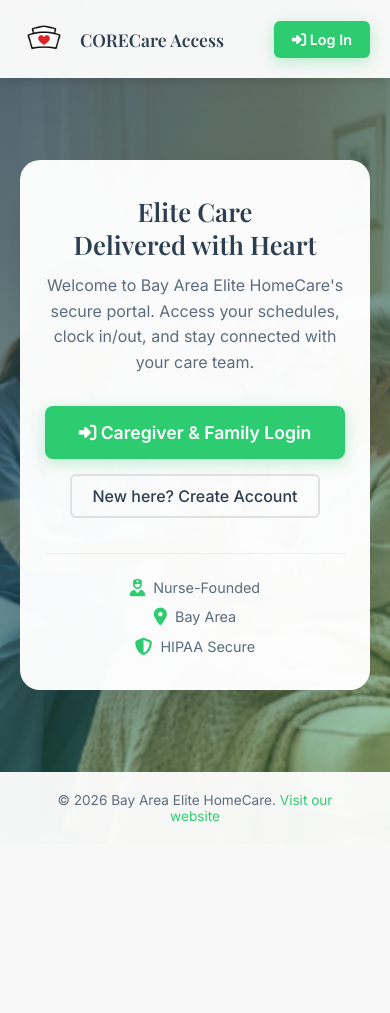
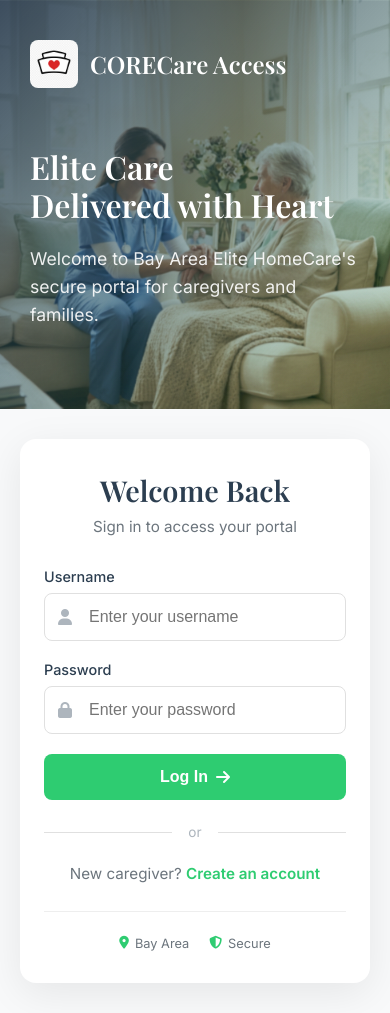
Before and after one commit to hcunanan79/COREcare-access, a Django app: page / in a window 390 px wide. Before the commit the page ends 822 px from the top, so only its background shows below. Run offline with Django 5.2, Linux system fonts and the light colour scheme.

Commit message:
Update landing page with embedded login form (Issue #31)
- Split layout: branding panel left, login form right
- Embedded login form directly on landing page (no duplicate buttons)
- Mobile responsive: stacks vertically on small screens
- Inspired by reference design for improved UX

```diff
--- a/templates/portal/landing.html
+++ b/templates/portal/landing.html
@@ -34,264 +34,377 @@
             min-height: 100vh;
         }
 
-        /* Hero Section */
-        .hero {
+        /* Split Layout */
+        .landing-container {
+            display: flex;
             min-height: 100vh;
-            background: linear-gradient(135deg, rgba(44, 62, 80, 0.85), rgba(46, 204, 113, 0.3)),
+        }
+
+        /* Left Panel - Branding */
+        .brand-panel {
+            flex: 1;
+            background: linear-gradient(135deg, rgba(44, 62, 80, 0.92), rgba(46, 204, 113, 0.15)),
             url("{% static 'portal/hero-bg.png' %}");
             background-size: cover;
             background-position: center;
             display: flex;
             flex-direction: column;
+            justify-content: center;
+            padding: 60px;
+            color: white;
         }
 
-        /* Header */
-        .landing-header {
-            display: flex;
-            justify-content: space-between;
-            align-items: center;
-            padding: 20px 40px;
-            background: rgba(255, 255, 255, 0.95);
-            box-shadow: 0 2px 10px rgba(0, 0, 0, 0.1);
-        }
-
-        .landing-header__logo {
+        .brand-panel__logo {
             display: flex;
             align-items: center;
             gap: 12px;
-            text-decoration: none;
-            color: #2c3e50;
+            margin-bottom: 60px;
         }
 
-        .landing-header__logo img {
+        .brand-panel__logo img {
             width: 48px;
             height: 48px;
             border-radius: 8px;
         }
 
-        .landing-header__logo-text {
+        .brand-panel__logo-text {
             font-family: 'Playfair Display', serif;
-            font-size: 1.4rem;
+            font-size: 1.5rem;
             font-weight: 600;
         }
 
-        .landing-header__cta {
-            background: #2ecc71;
-            color: white;
-            padding: 12px 28px;
-            border-radius: 6px;
-            text-decoration: none;
+        .brand-panel__tagline {
+            font-family: 'Playfair Display', serif;
+            font-size: 2.8rem;
             font-weight: 600;
-            transition: all 0.3s ease;
-            box-shadow: 0 4px 15px rgba(46, 204, 113, 0.3);
+            line-height: 1.2;
+            margin-bottom: 20px;
         }
 
-        .landing-header__cta:hover {
-            background: #27ae60;
-            transform: translateY(-2px);
-            box-shadow: 0 6px 20px rgba(46, 204, 113, 0.4);
+        .brand-panel__subtitle {
+            font-size: 1.1rem;
+            opacity: 0.9;
+            line-height: 1.6;
+            margin-bottom: 40px;
+            max-width: 400px;
         }
 
-        /* Hero Content */
-        .hero-content {
+        .brand-panel__features {
+            list-style: none;
+            display: flex;
+            flex-direction: column;
+            gap: 16px;
+        }
+
+        .brand-panel__feature {
+            display: flex;
+            align-items: center;
+            gap: 12px;
+            font-size: 1rem;
+            opacity: 0.95;
+        }
+
+        .brand-panel__feature i {
+            width: 32px;
+            height: 32px;
+            background: rgba(46, 204, 113, 0.2);
+            border-radius: 8px;
+            display: flex;
+            align-items: center;
+            justify-content: center;
+            color: #2ecc71;
+        }
+
+        /* Right Panel - Login Form */
+        .login-panel {
             flex: 1;
+            background: #f8f9fa;
             display: flex;
             align-items: center;
             justify-content: center;
             padding: 40px;
         }
 
-        .hero-card {
-            background: rgba(255, 255, 255, 0.97);
-            border-radius: 20px;
-            padding: 50px 60px;
-            max-width: 520px;
-            text-align: center;
-            box-shadow: 0 25px 80px rgba(0, 0, 0, 0.2);
+        .login-card {
+            background: white;
+            border-radius: 16px;
+            padding: 48px;
+            width: 100%;
+            max-width: 420px;
+            box-shadow: 0 10px 40px rgba(0, 0, 0, 0.08);
         }
 
-        .hero-card__tagline {
+        .login-card__header {
+            text-align: center;
+            margin-bottom: 32px;
+        }
+
+        .login-card__title {
             font-family: 'Playfair Display', serif;
-            font-size: 2.2rem;
+            font-size: 1.8rem;
             font-weight: 600;
             color: #2c3e50;
-            margin-bottom: 12px;
-            line-height: 1.3;
+            margin-bottom: 8px;
         }
 
-        .hero-card__subtitle {
-            font-size: 1.1rem;
-            color: #5a6c7d;
-            margin-bottom: 30px;
-            line-height: 1.6;
+        .login-card__subtitle {
+            color: #6c757d;
+            font-size: 0.95rem;
         }
 
-        .hero-card__cta-primary {
+        .login-form__group {
+            margin-bottom: 20px;
+        }
+
+        .login-form__label {
             display: block;
+            font-size: 0.9rem;
+            font-weight: 500;
+            color: #2c3e50;
+            margin-bottom: 8px;
+        }
+
+        .login-form__input-wrapper {
+            position: relative;
+        }
+
+        .login-form__input-wrapper i {
+            position: absolute;
+            left: 14px;
+            top: 50%;
+            transform: translateY(-50%);
+            color: #adb5bd;
+        }
+
+        .login-form__input {
+            width: 100%;
+            padding: 14px 14px 14px 44px;
+            border: 1px solid #e0e0e0;
+            border-radius: 8px;
+            font-size: 1rem;
+            transition: all 0.2s;
+        }
+
+        .login-form__input:focus {
+            outline: none;
+            border-color: #2ecc71;
+            box-shadow: 0 0 0 3px rgba(46, 204, 113, 0.1);
+        }
+
+        .login-form__submit {
+            width: 100%;
+            padding: 14px;
             background: #2ecc71;
             color: white;
-            padding: 16px 32px;
+            border: none;
             border-radius: 8px;
+            font-size: 1rem;
+            font-weight: 600;
+            cursor: pointer;
+            transition: all 0.3s;
+            display: flex;
+            align-items: center;
+            justify-content: center;
+            gap: 8px;
+        }
+
+        .login-form__submit:hover {
+            background: #27ae60;
+            transform: translateY(-1px);
+        }
+
+        .login-form__divider {
+            display: flex;
+            align-items: center;
+            margin: 24px 0;
+            color: #adb5bd;
+            font-size: 0.85rem;
+        }
+
+        .login-form__divider::before,
+        .login-form__divider::after {
+            content: '';
+            flex: 1;
+            height: 1px;
+            background: #e0e0e0;
+        }
+
+        .login-form__divider span {
+            padding: 0 16px;
+        }
+
+        .login-form__signup {
+            text-align: center;
+            color: #6c757d;
+            font-size: 0.95rem;
+        }
+
+        .login-form__signup a {
+            color: #2ecc71;
             text-decoration: none;
             font-weight: 600;
-            font-size: 1.1rem;
-            margin-bottom: 15px;
-            transition: all 0.3s ease;
-            box-shadow: 0 4px 15px rgba(46, 204, 113, 0.3);
         }
 
-        .hero-card__cta-primary:hover {
-            background: #27ae60;
-            transform: translateY(-2px);
+        .login-form__signup a:hover {
+            text-decoration: underline;
         }
 
-        .hero-card__cta-secondary {
-            display: inline-block;
-            color: #2c3e50;
-            text-decoration: none;
-            font-weight: 500;
-            padding: 10px 20px;
-            border: 2px solid #e0e0e0;
-            border-radius: 6px;
-            transition: all 0.3s ease;
-        }
-
-        .hero-card__cta-secondary:hover {
-            border-color: #2ecc71;
-            color: #2ecc71;
+        .login-form__error {
+            background: #fee;
+            color: #c33;
+            padding: 12px;
+            border-radius: 8px;
+            margin-bottom: 20px;
+            font-size: 0.9rem;
+            text-align: center;
         }
 
         /* Trust Signals */
         .trust-signals {
             display: flex;
             justify-content: center;
-            gap: 30px;
-            margin-top: 35px;
-            padding-top: 25px;
+            gap: 20px;
+            margin-top: 28px;
+            padding-top: 24px;
             border-top: 1px solid #eee;
-            flex-wrap: wrap;
         }
 
         .trust-signal {
             display: flex;
             align-items: center;
-            gap: 8px;
-            font-size: 0.9rem;
-            color: #5a6c7d;
+            gap: 6px;
+            font-size: 0.8rem;
+            color: #6c757d;
         }
 
         .trust-signal i {
             color: #2ecc71;
-            font-size: 1.1rem;
-        }
-
-        /* Footer */
-        .landing-footer {
-            background: rgba(255, 255, 255, 0.95);
-            padding: 20px 40px;
-            text-align: center;
-            font-size: 0.85rem;
-            color: #5a6c7d;
-        }
-
-        .landing-footer a {
-            color: #2ecc71;
-            text-decoration: none;
         }
 
         /* Mobile Responsive */
-        @media (max-width: 600px) {
-            .landing-header {
-                padding: 15px 20px;
+        @media (max-width: 900px) {
+            .landing-container {
+                flex-direction: column;
             }
 
-            .landing-header__logo-text {
-                font-size: 1.1rem;
+            .brand-panel {
+                padding: 40px 30px;
+                min-height: auto;
             }
 
-            .landing-header__cta {
-                padding: 10px 18px;
-                font-size: 0.9rem;
+            .brand-panel__tagline {
+                font-size: 2rem;
             }
 
-            .hero-content {
-                padding: 20px;
+            .brand-panel__features {
+                display: none;
             }
 
-            .hero-card {
-                padding: 35px 25px;
+            .login-panel {
+                padding: 30px 20px;
             }
 
-            .hero-card__tagline {
-                font-size: 1.6rem;
-            }
-
-            .hero-card__subtitle {
-                font-size: 1rem;
-            }
-
-            .trust-signals {
-                flex-direction: column;
-                gap: 12px;
-                align-items: center;
+            .login-card {
+                padding: 32px 24px;
             }
         }
     </style>
 </head>
 
 <body>
-    <div class="hero">
-        <!-- Header -->
-        <header class="landing-header">
-            <a href="/" class="landing-header__logo">
+    <div class="landing-container">
+        <!-- Left Panel - Branding -->
+        <div class="brand-panel">
+            <div class="brand-panel__logo">
                 <img src="{% static 'portal/logo.png' %}" alt="CORECare">
-                <span class="landing-header__logo-text">CORECare Access</span>
-            </a>
-            <a href="{% url 'login' %}" class="landing-header__cta">
-                <i class="fas fa-sign-in-alt"></i> Log In
-            </a>
-        </header>
+                <span class="brand-panel__logo-text">CORECare Access</span>
+            </div>
 
-        <!-- Hero Content -->
-        <main class="hero-content">
-            <div class="hero-card">
-                <h1 class="hero-card__tagline">Elite Care<br>Delivered with Heart</h1>
-                <p class="hero-card__subtitle">
-                    Welcome to Bay Area Elite HomeCare's secure portal.
-                    Access your schedules, clock in/out, and stay connected with your care team.
+            <h1 class="brand-panel__tagline">Elite Care<br>Delivered with Heart</h1>
+            <p class="brand-panel__subtitle">
+                Welcome to Bay Area Elite HomeCare's secure portal for caregivers and families.
+            </p>
+
+            <ul class="brand-panel__features">
+                <li class="brand-panel__feature">
+                    <i class="fas fa-user-nurse"></i>
+                    <span>Nurse-Founded & Nurse-Managed</span>
+                </li>
+                <li class="brand-panel__feature">
+                    <i class="fas fa-clock"></i>
+                    <span>Easy Clock In/Out</span>
+                </li>
+                <li class="brand-panel__feature">
+                    <i class="fas fa-calendar-alt"></i>
+                    <span>View Your Schedule Anytime</span>
+                </li>
+                <li class="brand-panel__feature">
+                    <i class="fas fa-shield-alt"></i>
+                    <span>HIPAA Compliant & Secure</span>
+                </li>
+            </ul>
+        </div>
+
+        <!-- Right Panel - Login Form -->
+        <div class="login-panel">
+            <div class="login-card">
+                <div class="login-card__header">
+                    <h2 class="login-card__title">Welcome Back</h2>
+                    <p class="login-card__subtitle">Sign in to access your portal</p>
+                </div>
+
+                {% if error %}
+                <div class="login-form__error">
+                    {{ error }}
+                </div>
+                {% endif %}
+
+                <form method="POST" action="{% url 'login' %}">
+                    {% csrf_token %}
+
+                    <div class="login-form__group">
+                        <label class="login-form__label">Username</label>
+                        <div class="login-form__input-wrapper">
+                            <i class="fas fa-user"></i>
+                            <input type="text" name="username" class="login-form__input"
+                                placeholder="Enter your username" required>
+                        </div>
+                    </div>
+
+                    <div class="login-form__group">
+                        <label class="login-form__label">Password</label>
+                        <div class="login-form__input-wrapper">
+                            <i class="fas fa-lock"></i>
+                            <input type="password" name="password" class="login-form__input"
+                                placeholder="Enter your password" required>
+                        </div>
+                    </div>
+
+                    <button type="submit" class="login-form__submit">
+                        Log In <i class="fas fa-arrow-right"></i>
+                    </button>
+                </form>
+
+                <div class="login-form__divider">
+                    <span>or</span>
+                </div>
+
+                <p class="login-form__signup">
+                    New caregiver? <a href="{% url 'signup' %}">Create an account</a>
                 </p>
 
-                <a href="{% url 'login' %}" class="hero-card__cta-primary">
-                    <i class="fas fa-sign-in-alt"></i> Caregiver & Family Login
-                </a>
-
-                <a href="{% url 'signup' %}" class="hero-card__cta-secondary">
-                    New here? Create Account
-                </a>
-
-                <!-- Trust Signals -->
                 <div class="trust-signals">
-                    <div class="trust-signal">
-                        <i class="fas fa-user-nurse"></i>
-                        <span>Nurse-Founded</span>
-                    </div>
                     <div class="trust-signal">
                         <i class="fas fa-map-marker-alt"></i>
                         <span>Bay Area</span>
                     </div>
                     <div class="trust-signal">
                         <i class="fas fa-shield-alt"></i>
-                        <span>HIPAA Secure</span>
+                        <span>Secure</span>
                     </div>
                 </div>
             </div>
-        </main>
-
-        <!-- Footer -->
-        <footer class="landing-footer">
-            <p>&copy; 2026 Bay Area Elite HomeCare. <a href="https://bayareaelitehomecare.com" target="_blank">Visit our
-                    website</a></p>
-        </footer>
+        </div>
     </div>
 </body>
 
```
